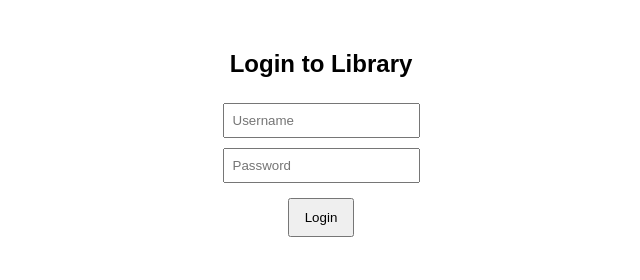
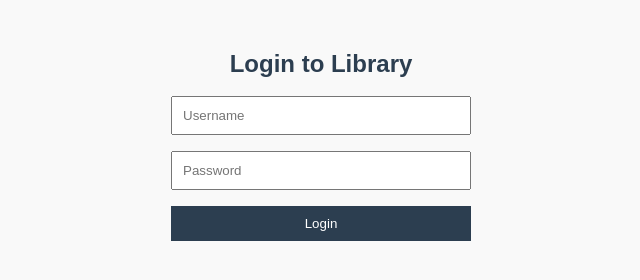
Before and after one commit to manjunathnagalapur/library-system-frontend, a plain HTML site: page idex.html in a window 1280 px wide. Shown: the whole page, without its empty margins (319-959 px from the left). Drawn offline with Linux system fonts and the light colour scheme.

Commit message:
Update idex.html

```diff
--- a/idex.html
+++ b/idex.html
@@ -2,23 +2,18 @@
 <html>
 <head>
   <title>Library System</title>
+  <link rel="stylesheet" href="style.css">
   <style>
+    /* fallback style in case style.css fails */
     body {
       font-family: Arial, sans-serif;
       text-align: center;
       margin-top: 50px;
+      background-color: #f9f9f9;
     }
-    .hidden {
-      display: none;
-    }
-    input {
-      padding: 8px;
-      margin: 5px;
-    }
-    button {
-      padding: 10px 15px;
-      margin-top: 10px;
-      cursor: pointer;
+    input, button {
+      padding: 10px;
+      margin: 8px;
     }
     .nav-links a {
       margin: 0 10px;
@@ -27,6 +22,9 @@
     }
     .nav-links a:hover {
       text-decoration: underline;
+    }
+    .hidden {
+      display: none;
     }
   </style>
 </head>
@@ -46,8 +44,8 @@
   <div id="dashboard-section" class="hidden">
     <h2>Welcome to the Library</h2>
     <div class="nav-links">
-     <a href="ebook-list.html">E-Books</a>
-<a href="physical-book-list.html">Physical Books</a>
+      <a href="ebook-list.html">E-Books</a> |
+      <a href="physical-book-list.html">Physical Books</a>
     </div>
     <br>
     <button onclick="logout()">Logout</button>
@@ -59,24 +57,25 @@
       document.getElementById("dashboard-section").classList.remove("hidden");
     }
 
-    // Check login status on page load
+    // Check login status on load
     window.onload = function () {
       if (localStorage.getItem("isLoggedIn") === "true") {
         showDashboard();
       }
     };
 
-    // Login form handler
+    // Login Handler
     document.getElementById("login-form").addEventListener("submit", function (e) {
       e.preventDefault();
-      const username = document.getElementById("username").value;
+      const username = document.getElementById("username").value.trim();
       const password = document.getElementById("password").value;
 
+      // Simple login
       if (username === "admin" && password === "admin123") {
         localStorage.setItem("isLoggedIn", "true");
         showDashboard();
       } else {
-        alert("Invalid credentials");
+        alert("Invalid username or password");
       }
     });
 
```
